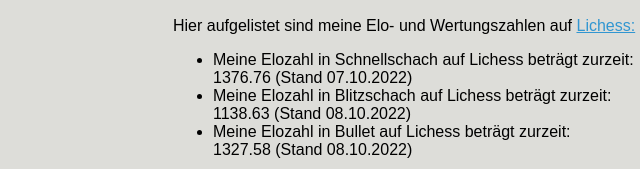
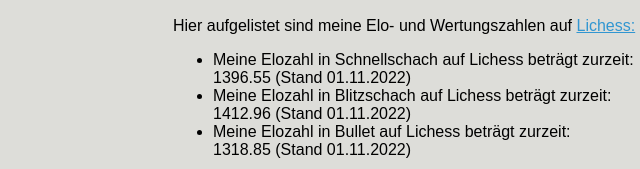
Before and after one commit to zlElo/bananaecki123-chess, a plain HTML site: page index.html in a window 1280 px wide. Shown: the part 631-800 px from the top of the page, 67-707 px from the left. Drawn offline with Linux system fonts and the light colour scheme.

Commit message:
Update index.html

```diff
--- a/index.html
+++ b/index.html
@@ -34,11 +34,11 @@
                     <p>Hier aufgelistet sind meine Elo- und Wertungszahlen auf <a href="https://lichess.org" style="color: rgb(49, 150, 209);">Lichess:</a></p>
                     <ul>
                         <li>Meine Elozahl in Schnellschach auf Lichess beträgt zurzeit:</li>
-                        <a>1376.76 (Stand 07.10.2022)</a>
+                        <a>1396.55 (Stand 01.11.2022)</a>
                         <li>Meine Elozahl in Blitzschach auf Lichess beträgt zurzeit:</li>
-                        <a>1138.63 (Stand 08.10.2022)</a>
+                        <a>1412.96 (Stand 01.11.2022)</a>
                         <li>Meine Elozahl in Bullet auf Lichess beträgt zurzeit:</li>
-                        <a>1327.58 (Stand 08.10.2022)</a>
+                        <a>1318.85 (Stand 01.11.2022)</a>
                     </ul>
                 </div>
                 <div id="pic">
```
